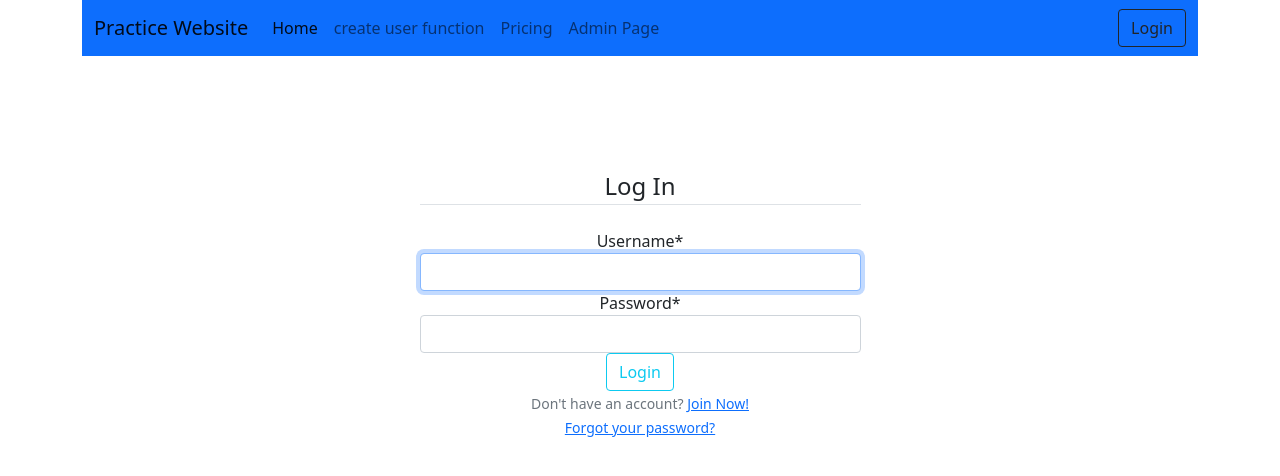
After one commit to jemgithub0418/practice, a Django app: page /login/ in a window 1280 px wide. The commit adds this page. Shown: the top 476 px of the page. Run offline with Django 3.2, Linux system fonts and the light colour scheme; some libraries are stand-ins or nearby versions.

Commit message:
added login logout function

```diff
--- a/blog/settings.py
+++ b/blog/settings.py
@@ -129,3 +129,6 @@ USE_TZ = True
 STATIC_URL = '/static/'
 
 CRISPY_TEMPLATE_PACK = 'bootstrap4'
+
+LOGIN_REDIRECT_URL = 'main:home'
+LOGIN_URL = 'login'
--- a/main/urls.py
+++ b/main/urls.py
@@ -1,9 +1,12 @@
 from django.urls import path
 from . import views
+from django.contrib.auth import views as auth_views
 
 
 app_name = 'main'
 
 urlpatterns = [
     path('', views.home, name='home'),
+    path('logout/', auth_views.LogoutView.as_view(template_name='main/logout.html'), name = 'logout' ),
+    path('login/', auth_views.LoginView.as_view(template_name='main/login.html'), name = 'login' ),
 ]
--- a/templates/base.html
+++ b/templates/base.html
@@ -15,7 +15,7 @@
     <div class="container">
       <nav class="navbar navbar-expand-lg navbar-light bg-primary">
         <div class="container-fluid">
-          <a class="navbar-brand" href="#">Navbar</a>
+          <a class="navbar-brand" href="{% url 'main:home' %}">Practice Website</a>
           <button class="navbar-toggler" type="button" data-bs-toggle="collapse" data-bs-target="#navbarNav" aria-controls="navbarNav" aria-expanded="false" aria-label="Toggle navigation">
             <span class="navbar-toggler-icon"></span>
           </button>
@@ -25,7 +25,7 @@
                 <a class="nav-link active" aria-current="page" href="{% url 'main:home' %}">Home</a>
               </li>
               <li class="nav-item">
-                <a class="nav-link" href="#">Features</a>
+                <a class="nav-link" href="{% url 'accounts:register' %}">create user function</a>
               </li>
               <li class="nav-item">
                 <a class="nav-link" href="#">Pricing</a>
@@ -35,6 +35,14 @@
               </li>
             </ul>
           </div>
+          <form class="d-flex">
+            {% if user.is_authenticated %}
+            <a  class="btn btn-outline-dark"  href="{% url 'main:logout' %}">Logout</a>
+
+            {% else %}
+              <a class="btn btn-outline-dark" href="{% url 'main:login' %}"> Login</a>
+            {% endif %}
+          </form>
         </div>
       </nav>
       {% if messages %}
--- a/templates/main/home.html
+++ b/templates/main/home.html
@@ -1,5 +1,9 @@
 {% extends 'base.html' %}
 
+{% block title %}
+    Home
+{% endblock %}
+
 {% block content %}
-    <h6>home</h6>
+    <h6>Welcome, {{request.user}}</h6>
 {% endblock %}
--- /dev/null
+++ b/templates/main/login.html
@@ -0,0 +1,44 @@
+{% extends 'base.html' %}
+{% load crispy_forms_tags %}
+
+
+{% block title %} Login {% endblock %}
+
+{% block content %}
+    <!-- Header -->
+<header class="masthead" style="#">
+  <div class="container d-fixed h-100 align-items-center">
+    <div class="mx-auto text-center">
+        <div class="row">
+            <div class="col">
+            </div>
+            <div class="col-sm-5 align-self-center" style='margin-top:7rem'>
+                <form method="POST">
+                    {%csrf_token%}
+                    <fieldset class='form-group'>
+                        <legend class= 'border-bottom mb-4'>Log In</legend>
+                        {{form|crispy}}
+
+                    </fieldset>
+                    <div class="form-group">
+                        <button class="btn btn-outline-info" type='submit'>Login</button>
+                    </div>
+                    <div>
+                        <small class="text-muted">Don't have an account? <a href="{% url 'accounts:register' %}">Join Now!</a> </small>
+                    </div>
+                    <div>
+                        <small><a href="#">Forgot your password?</a></small>
+                    </div>
+                </form>
+            </div>
+            <div class="col">
+            </div>
+        </div>
+    </div>
+  </div>
+</header>
+
+<div class="container">
+
+</div>
+{% endblock %}
```
Also changed, not shown: templates/main/logout.html (added, +7 -0 lines), db.sqlite3, main/views.py (line endings or trailing spaces).
